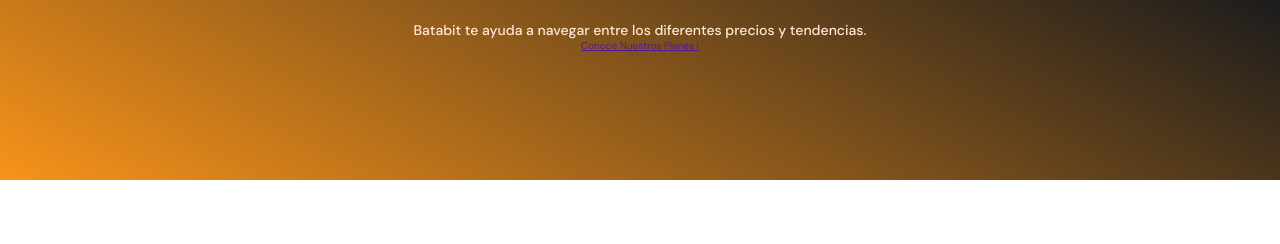
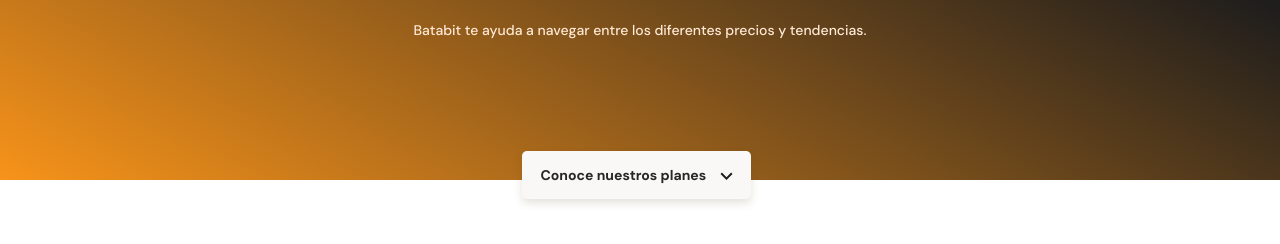
Before and after one commit to jonamx13/MobileFirst_HTML_CSS, a plain HTML site: page index.html in a window 1280 px wide. Shown: the part 154-398 px from the top of the page. Drawn offline with Linux system fonts and the light colour scheme.

Commit message:
header floating button

```diff
--- a/index.html
+++ b/index.html
@@ -15,7 +15,7 @@
         <div class="header--title-container">
             <h1>La próxima revolución en el intercambio de criptomonedas.</h1>
             <p>Batabit te ayuda a navegar entre los diferentes precios y tendencias.</p>
-            <a href="" class="header--button">Conoce Nuestros Planes <span>i</span> </a>
+            <a href="" class="header--button">Conoce nuestros planes <span></span> </a>
         </div>
     </header>
     <main>
--- a/styles.css
+++ b/styles.css
@@ -59,3 +59,29 @@ header img {
     line-height: 1.8rem;
     color: var(--soft-orange);
 }
+.header--title-container .header--button {
+    position: absolute;
+    left: calc(50% - 118px);
+    top: 270px;
+    display: block;
+    margin-top: 35px;
+    padding: 15px;
+    width: 229px;
+    height: 48px;
+    background-color: var(--off-white);
+    /* Shadows */
+    box-shadow: 0px 4px 8px rgba(89, 74, 30, 0.16);
+    border: none;
+    border-radius: 5px;
+    font-size: 1.4rem;
+    font-weight: bold;
+    text-decoration: none;
+    color: var(--black);
+}
+.header--button span {
+    display: inline-block;
+    width: 13px;
+    height: 8px;
+    margin-left: 10px;
+    background-image: url('./assets/icons/down-arrow.svg');
+}
```
